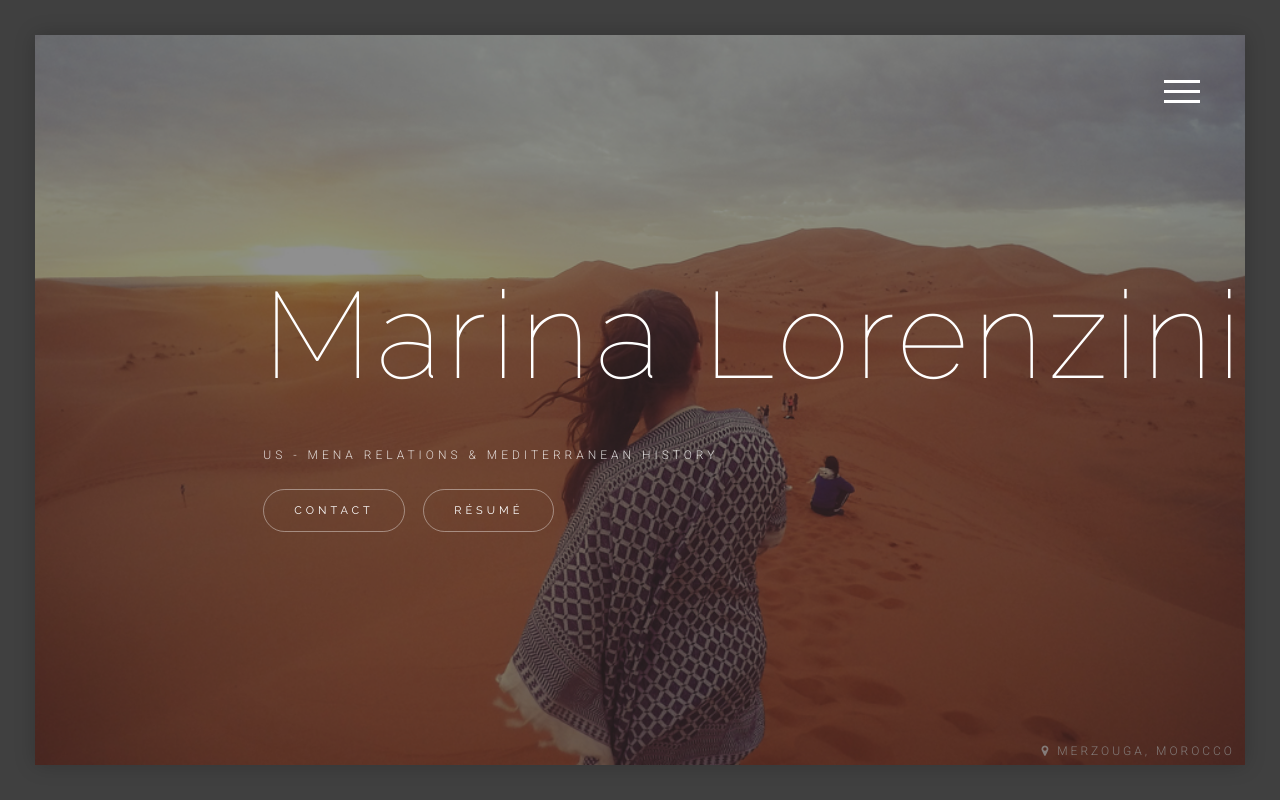
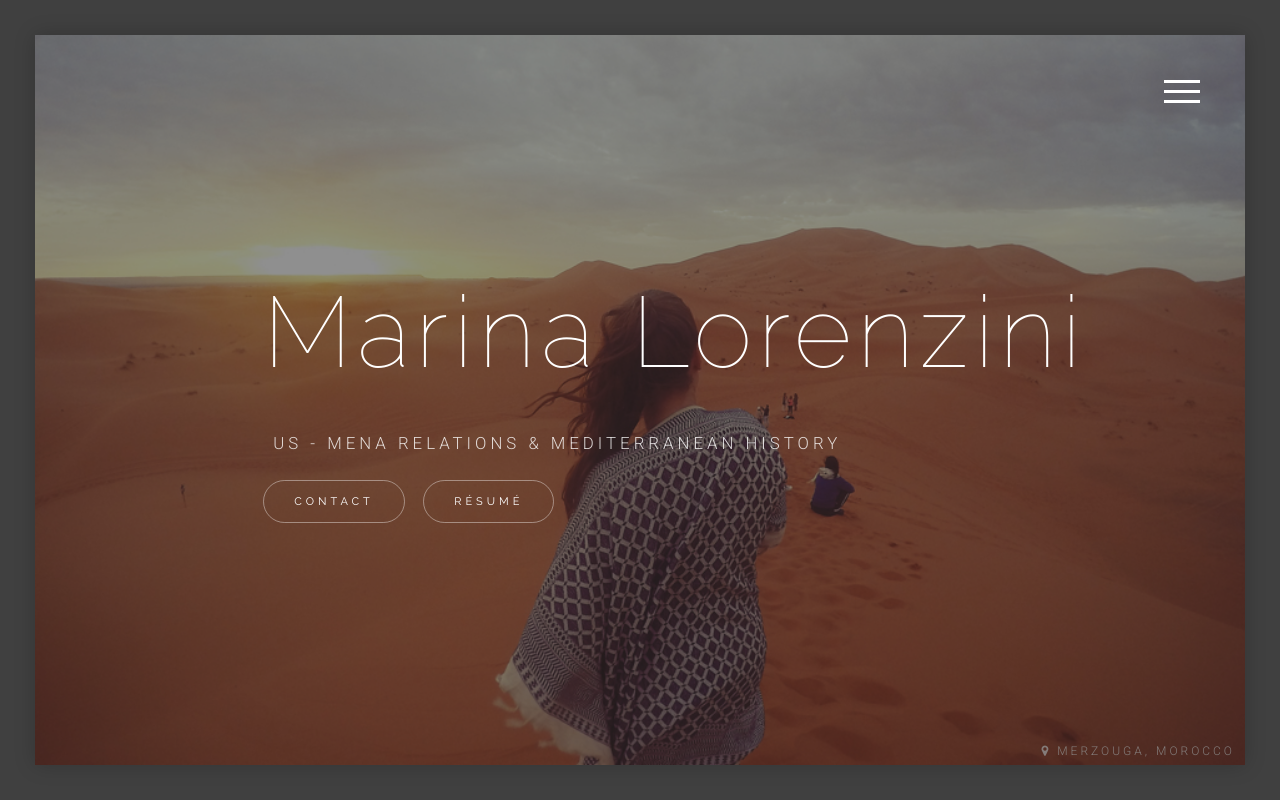
Before and after one commit to marinadolcetta/marinadolcetta.github.io, a plain HTML site: page index.html in a window 1280 px wide. Drawn offline with nearby package versions, Linux system fonts and the light colour scheme; files whose address does not match are found by name.

Commit message:
Change font sizes on landing page

```diff
--- a/css/style.css
+++ b/css/style.css
@@ -234,7 +234,7 @@ body.border-dark .main-content:after{
 	color:#FFF;
 	font-weight:100;
 	letter-spacing:6px;
-	font-size:122px;
+	font-size:100px;
 }
 .intro-text > p{
 	font-size:12px;
--- a/index.html
+++ b/index.html
@@ -159,7 +159,7 @@
                 <h1>Marina Lorenzini</h1>
 
 
-                <p>US - MENA Relations & Mediterranean History</p>
+                <p style="font-size:120%; padding-left:10px;">US - MENA Relations & Mediterranean History</p>
 
 
                 <div class='intro-btns'>
```
